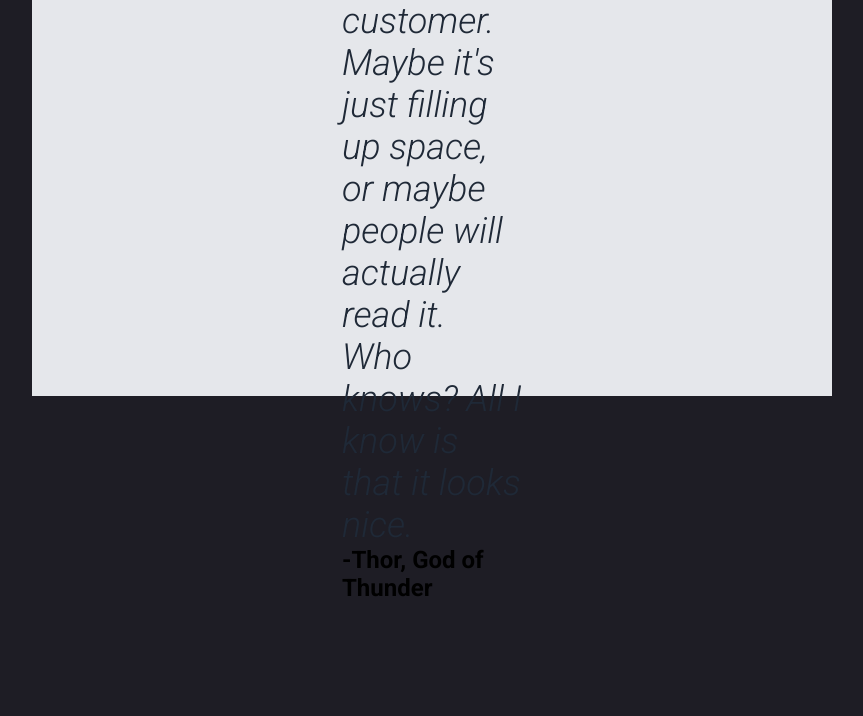
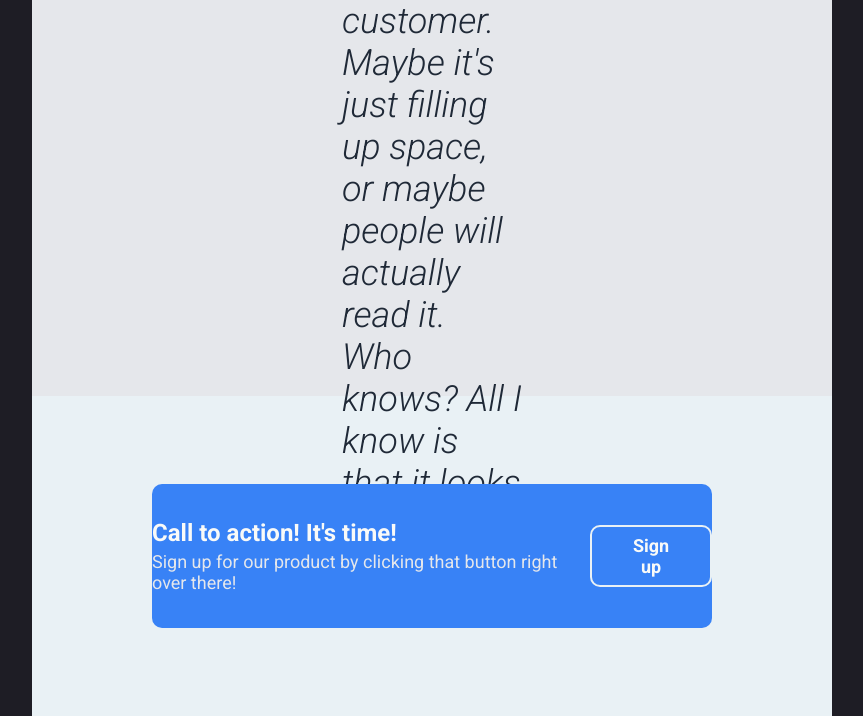
Before and after one commit to MoChiiChii/Landing-Page, a plain HTML site: page index.html in a window 1280 px wide. Shown: the part 948-1664 px from the top of the page, without its empty margins (208-1071 px from the left). Before the commit the page ends 1550 px from the top, so only its background shows below. Drawn offline with Linux system fonts and the light colour scheme.

Commit message:
feat: add call to action, fix button
Put button positioning information from the button in the
hero text section into its own block. It was preventing
proper positioning of the button in the call to action
section.

```diff
--- a/index.html
+++ b/index.html
@@ -27,7 +27,7 @@
             <p class="hero-text-subtext">This website has some subtext that goes here under the
                 main title. It's a smaller font and the color is lower contrast.
             </p>
-            <button class="hero-text-signup button">Sign up</button>
+            <button class="hero-text-signup-button button">Sign up</button>
         </div>
         <div class="hero-text-image">
             <img src="" alt="update: this is a placeholder for an image"/>
@@ -71,6 +71,16 @@
         </p>
         <p class="quote-author">-Thor, God of Thunder</p>
     </section>
+
+    <section class="call-to-action-container">
+        <div class="call-to-action-block">
+            <div class="call-to-action-box-left">
+                <h2>Call to action! It's time!</h2>
+                <p>Sign up for our product by clicking that button right over there!</p>
+            </div>
+            <button class="button call-to-action-button">Sign up</button>
+        </div>
+    </section>
 </body>
 
 </html>
--- a/styles.css
+++ b/styles.css
@@ -73,6 +73,10 @@ header {
     color: #E5E7EB;
 }
 
+.hero-text-signup-button {
+    margin-right: auto;
+}
+
 .button {
     background-color: #3882F6;
     font-size: 18px;
@@ -80,7 +84,6 @@ header {
     color: #F9FAF8;
     border: 1px solid #3882F6;
     border-radius: 10px;
-    margin-right: auto;
     padding: 8px 32px;
 }
 
@@ -173,3 +176,46 @@ header {
     margin-left: auto;
     margin-right: 24px;
 }
+
+.call-to-action-container {
+    background-color: #e9f1f5;
+    height: 40vh;
+    display: flex;
+    justify-content: center;
+    align-items: center;
+}
+
+.call-to-action-block {
+    width: 70%;
+    height: 45%;
+    background-color: #3882F6;
+    border-radius: 10px;
+    display: flex;
+    flex-direction: row;
+    align-items: center;
+    justify-content: space-around;
+}
+
+.call-to-action-box-left {
+    display: flex;
+    flex-direction: column;
+    gap: 4px;
+}
+
+.call-to-action-box-left > h2 {
+    color: #F9FAF8;
+    font-size: 24px;
+}
+
+.call-to-action-box-left > p {
+    color: #E5E7EB;
+    font-size: 18px;
+}
+
+.call-to-action-button {
+    border: 2px solid #e9f1f5;
+}
+
+.call-to-action-button:hover {
+    border: 2px solid #e0e0e0;
+}
```
